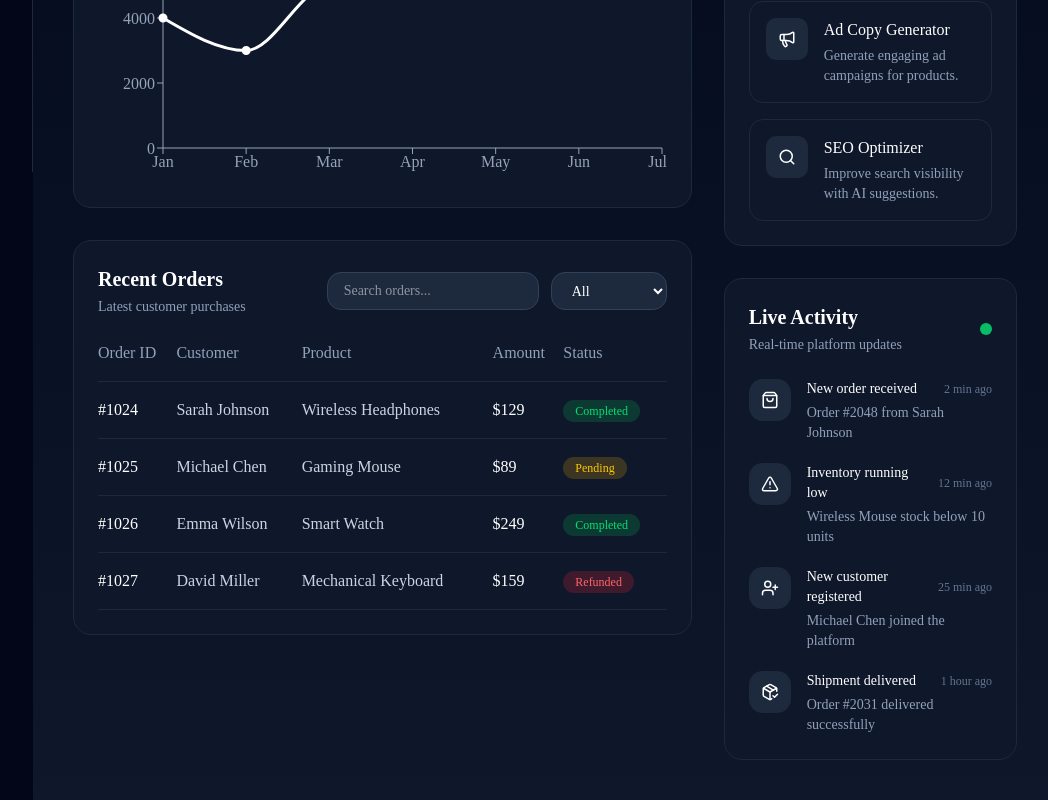
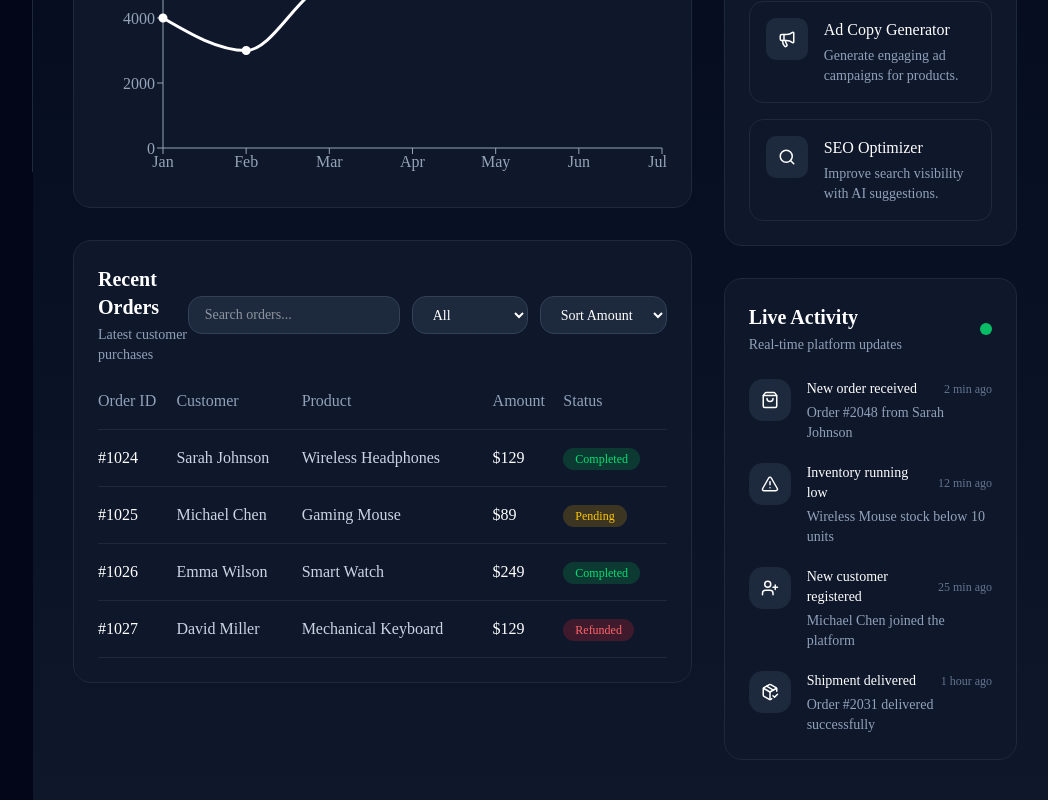
Before and after one commit to bilalahmedba395-byte/storepulse-ai, a Next.js app: page / in a window 1280 px wide. Shown: the part 628-1428 px from the top of the page, without its empty margins (223-1271 px from the left). Built offline with nearby package versions, Linux system fonts and the light colour scheme.

Commit message:
Implement sortable orders table with numeric data modeling

```diff
--- a/components/ui/recent-orders.tsx
+++ b/components/ui/recent-orders.tsx
@@ -11,6 +11,7 @@ export default function RecentOrders() {
   const [loading, setLoading] = useState(true);
   const [search, setSearch] = useState("");
   const [statusFilter, setStatusFilter] = useState("All");
+  const [sortOrder, setSortOrder] = useState("default");
 
   useEffect(() => {
 
@@ -36,7 +37,8 @@ export default function RecentOrders() {
 
   }, []);
 
-  const filteredOrders = orders.filter((order) => {
+  const filteredOrders = orders
+  .filter((order) => {
 
     const matchesSearch =
       order.customer
@@ -51,6 +53,18 @@ export default function RecentOrders() {
       order.status === statusFilter;
 
     return matchesSearch && matchesStatus;
+  })
+  .sort((a, b) => {
+
+    if (sortOrder === "low") {
+      return a.amount - b.amount;
+    }
+
+    if (sortOrder === "high") {
+      return b.amount - a.amount;
+    }
+
+    return 0;
   });
   return (
     <div className="bg-slate-900 border border-slate-800 rounded-2xl p-6 mt-8">
@@ -82,10 +96,22 @@ export default function RecentOrders() {
     onChange={(e) => setStatusFilter(e.target.value)}
     className="bg-slate-800 border border-slate-700 rounded-xl px-4 py-2 text-sm outline-none focus:border-slate-500"
   >
+
     <option value="All">All</option>
     <option value="Completed">Completed</option>
     <option value="Pending">Pending</option>
     <option value="Refunded">Refunded</option>
+
+  </select>
+
+<select
+  value={sortOrder}
+  onChange={(e) => setSortOrder(e.target.value)}
+  className="bg-slate-800 border border-slate-700 rounded-xl px-4 py-2 text-sm outline-none focus:border-slate-500"
+>
+  <option value="default">Sort Amount</option>
+  <option value="low">Low to High</option>
+  <option value="high">High to Low</option>
 </select>
 
 </div>
@@ -151,7 +177,7 @@ export default function RecentOrders() {
                   </td>
 
                   <td className="py-4 font-medium">
-                    {order.amount}
+                    ${order.amount}
                   </td>
 
                   <td className="py-4">
--- a/data/orders.ts
+++ b/data/orders.ts
@@ -5,28 +5,28 @@ export const orders: Order[] = [
     id: "#1024",
     customer: "Sarah Johnson",
     product: "Wireless Headphones",
-    amount: "$129",
+    amount: 129,
     status: "Completed",
   },
   {
     id: "#1025",
     customer: "Michael Chen",
     product: "Gaming Mouse",
-    amount: "$89",
+    amount: 89,
     status: "Pending",
   },
   {
     id: "#1026",
     customer: "Emma Wilson",
     product: "Smart Watch",
-    amount: "$249",
+    amount: 249,
     status: "Completed",
   },
   {
     id: "#1027",
     customer: "David Miller",
     product: "Mechanical Keyboard",
-    amount: "$159",
+    amount: 129,
     status: "Refunded",
   },
 ];
--- a/types/order.ts
+++ b/types/order.ts
@@ -2,6 +2,6 @@ export interface Order {
   id: string;
   customer: string;
   product: string;
-  amount: string;
+  amount: number;
   status: "Completed" | "Pending" | "Refunded";
 }
```
Lines whose indentation alone changed are shown as unchanged.
